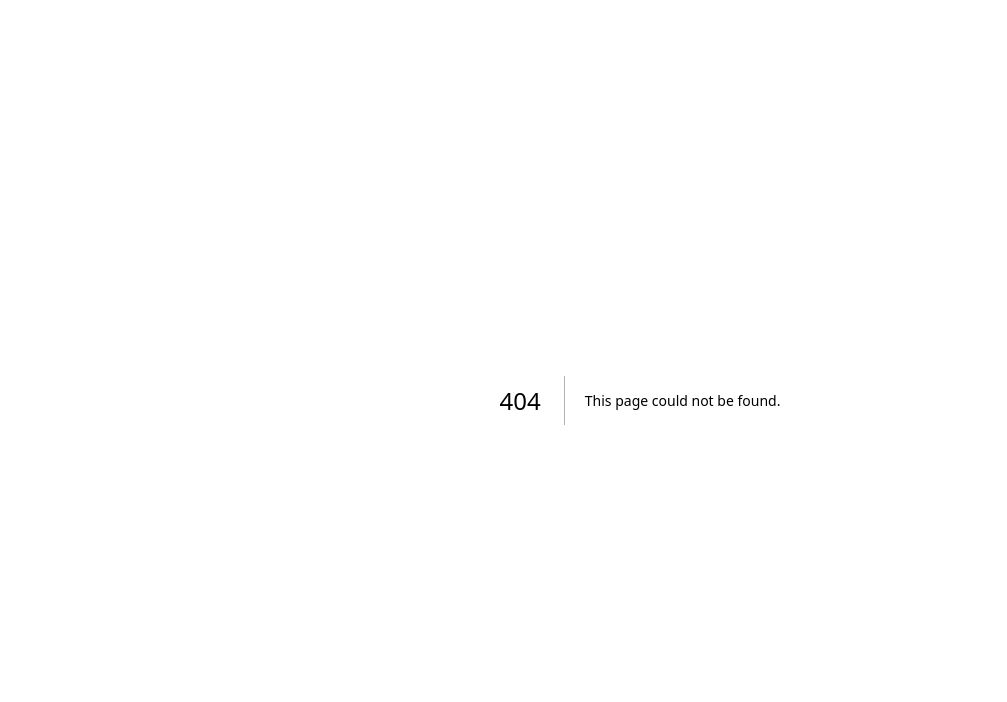
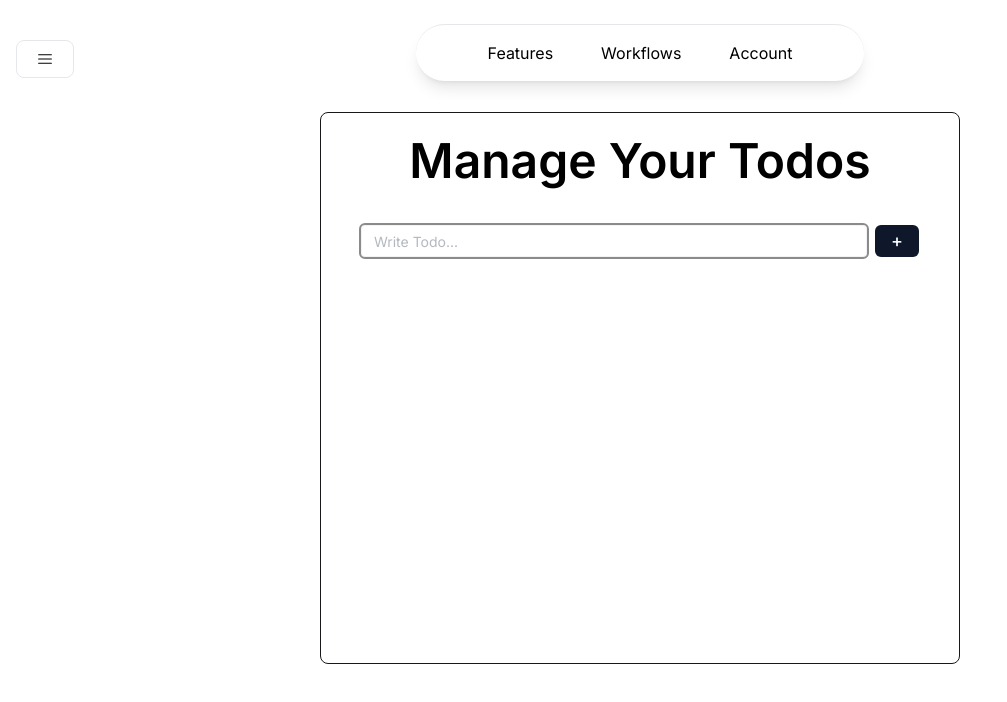
Before and after one commit to rudra-iitm/Note-Corner, a Next.js app: page /to-do in a window 1280 px wide. Before the commit this address had no page. Shown: the top 702 px of the page, without its empty margins (0-1007 px from the left). Built offline with nearby package versions, Linux system fonts and the light colour scheme.

Commit message:
Calendar Feature initialised

```diff
--- /dev/null
+++ b/app/(main)/calendar/page.tsx
@@ -0,0 +1,15 @@
+import ReactBigCalendar from '@/components/Calender'
+import { SidebarDrawer } from '@/components/SidebarDrawer'
+import React from 'react'
+
+const page = () => {
+  return (
+    <div>
+      <SidebarDrawer urll='calendar'/>
+      <ReactBigCalendar/>
+
+    </div>
+  )
+}
+
+export default page
--- a/app/todo/page.tsx
+++ b/app/(main)/to-do/page.tsx
@@ -4,6 +4,7 @@ import { useEffect, useState } from 'react'
 import { TodoProvider } from '@/Context/Todo'
 import InputTodo from '@/components/InputTodo';
 import Todo from '@/components/Todo';
+import { SidebarDrawer } from '@/components/SidebarDrawer';
 
 const Page = () => {
   const [todos, setTodos] = useState<{ id: number; todo: string; complete: boolean; }[]>([]);
@@ -35,9 +36,10 @@ const Page = () => {
 	},[todos])
   return (
 		<TodoProvider value={{todos, addTodo, deleteTodo, updateTodo, toggleComplete}}>
-			<div className="h-lvh w-lvw bg-[#555555] flex justify-center">
-				<div className="w-1/2 px-10 pt-16">
-					<p className='text-center text-5xl font-semibold mb-10 text-white'>Manage Your Todos</p>
+      <SidebarDrawer urll='to-do'/>
+			<div className="h-lvh w-lvw dark:bg-[#555555] flex justify-center pt-16 overflow-hidden absolute">
+				<div className="w-1/2 px-10 mt-12 border border-zinc-900 h-3/4 p-6 rounded-lg overflow-auto">
+					<p className='text-center text-5xl font-semibold mb-10 dark:text-white'>Manage Your Todos</p>
 					<InputTodo/>
 					<div className="flex flex-col gap-5">
 						{todos.map(thisTodo => (
--- /dev/null
+++ b/components/Calender.tsx
@@ -0,0 +1,137 @@
+"use client";
+// import { Calendar, dayjsLocalizer } from 'react-big-calendar'
+// import dayjs from 'dayjs'
+
+// const localizer = dayjsLocalizer(dayjs)
+
+// export default function ReactBigCalendar() {
+//     return(
+//     <div>
+//         <Calendar
+//         localizer={localizer}
+//         //   events={myEventsList}
+//         startAccessor="start"
+//         endAccessor="end"
+//         style={{ height: 500 }}
+//         />
+//     </div>
+//     )
+// }
+import FullCalendar from "@fullcalendar/react";
+import dayGridPlugin from "@fullcalendar/daygrid";
+import interactionPlugin from "@fullcalendar/interaction";
+import timeGridPlugin from "@fullcalendar/timegrid";
+import resourceTimeGridPlugin from "@fullcalendar/resource-timegrid";
+
+// import "@fullcalendar/core/main.css";
+// import "@fullcalendar/daygrid/main.css";
+
+// import "@fullcalendar/core/main.css";
+// import "@fullcalendar/daygrid/main.css";
+
+
+export default function ReactBigCalendar() {
+    const events = [
+        { title: 'Meeting', start: new Date() }
+      ]
+    return(
+        <div className="w-full h-full mt-4 p-40">
+        <FullCalendar
+          schedulerLicenseKey="GPL-My-Project-Is-Open-Source"
+          initialView="dayGridMonth"
+        //   ref={this.calendarComponentRef}
+        //   defaultView="dayGridMonth"
+        //   dateClick={this.handleDateClick}
+          displayEventTime={true}
+        //   header={{
+        //     left: "prev,next today",
+        //     center: "title",
+        //     right: "dayGridMonth,timeGridWeek,timeGridDay,listWeek"
+        //   }}
+          selectable={true}
+          plugins={[
+            dayGridPlugin,
+            interactionPlugin,
+            timeGridPlugin,
+            resourceTimeGridPlugin
+          ]}
+          eventClick={event => {
+            console.log(event.event._def.publicId);
+          }}
+          events={events}
+        //   select={this.handleSelectedDates}
+        //   eventLimit={3}
+        />
+      </div>
+
+    )
+}
+// class App extends React.Component {
+//   calendarComponentRef = React.createRef();
+//   state = {
+//     events: [
+//       { id: 1, title: "event 1", date: "2019-12-01" },
+//       {
+//         title: "event 2",
+//         start: "2019-12-01",
+//         end: "2019-12-05",
+//         allDay: true,
+//         HostName: "William"
+//       },
+//       {
+//         title: "event 3",
+//         start: "2019-12-05",
+//         end: "2019-12-07",
+//         allDay: true
+//       },
+//       {
+//         title: "event 4",
+//         start: "2019-12-05",
+//         end: "2019-12-07",
+//         allDay: true
+//       },
+//       {
+//         title: "event 5",
+//         start: "2019-12-05",
+//         end: "2019-12-07",
+//         allDay: true
+//       },
+//       {
+//         title: "event 6",
+//         start: "2019-12-05",
+//         end: "2019-12-07",
+//         allDay: true
+//       }
+//     ]
+//   };
+
+//   handleDateClick = arg => {
+//     alert(arg.dateStr);
+//   };
+
+//   handleSelectedDates = info => {
+//     alert("selected " + info.startStr + " to " + info.endStr);
+//     const title = prompt("What's the name of the title");
+//     console.log(info);
+//     if (title != null) {
+//       const newEvent = {
+//         title,
+//         start: info.startStr,
+//         end: info.endStr
+//       };
+//       const data = [...this.state.events, newEvent];
+//       this.setState({ events: data });
+//       console.log("here", data);
+//     } else {
+//       console.log("nothing");
+//     }
+//   };
+
+//   render() {
+//     return (
+//          );
+//   }
+// }
+
+// const rootElement = document.getElementById("root");
+// ReactDOM.render(<App />, rootElement);
--- a/components/InputTodo.tsx
+++ b/components/InputTodo.tsx
@@ -13,8 +13,8 @@ const InputTodo = () => {
   }
   return (
     <form onSubmit={addNewTodo} className="w-full h-8 rounded-3xl mb-8 flex gap-1">
-      <Input className="w-11/12 h-full rounded-s-xl pl-3 opacity-50" value={newTodo} onChange={(e) => setNewTodo(e.target.value)} placeholder="Write Todo..."/>
-			<Button className="h-full" type="submit">+</Button>
+      <Input className="w-11/12 mr-1 h-full rounded pl-3 outline-2 outline-zinc-900 dark:outline-zinc-400 outline opacity-50" value={newTodo} onChange={(e) => setNewTodo(e.target.value)} placeholder="Write Todo..."/>
+			<Button className="h-full hover:bg-blue-800 text-lg" type="submit">+</Button>
 		</form>
     )
 }
--- a/components/Sidebar.tsx
+++ b/components/Sidebar.tsx
@@ -18,7 +18,7 @@ const Sidebar = ({urll,toggleDrawer}: {urll:string,toggleDrawer: () => void}) =>
   // }, []);
 
   // const currentUrlArray = currentUrl.split("/");
-  urll==='#'?console.log(1):console.log(2);
+  // urll==='#'?console.log(1):console.log(2);
   // console.log(urll);
   return (
     <div>
@@ -76,7 +76,7 @@ const Sidebar = ({urll,toggleDrawer}: {urll:string,toggleDrawer: () => void}) =>
                 <RiRobot2Fill className="size-4" />
                 Ask AI
               </a></li>
-              <li><a className={`flex items-center gap-x-3.5 py-2 px-2.5 text-sm rounded-lg hover:bg-gray-100 dark:hover:bg-gray-900 dark:text-slate-400 dark:hover:text-slate-300 ${urll==='calender'?'text-blue-500':'text-slate-700'}`} href="/calender">
+              <li><a className={`flex items-center gap-x-3.5 py-2 px-2.5 text-sm rounded-lg hover:bg-gray-100 dark:hover:bg-gray-900 dark:text-slate-400 dark:hover:text-slate-300 ${urll==='calendar'?'text-blue-500':'text-slate-700'}`} href="/calendar">
                 <svg className="size-4" xmlns="http://www.w3.org/2000/svg" width="24" height="24" viewBox="0 0 24 24" fill="none" stroke="currentColor" strokeWidth="2" strokeLinecap="round" strokeLinejoin="round"><rect width="18" height="18" x="3" y="4" rx="2" ry="2"/><line x1="16" x2="16" y1="2" y2="6"/><line x1="8" x2="8" y1="2" y2="6"/><line x1="3" x2="21" y1="10" y2="10"/><path d="M8 14h.01"/><path d="M12 14h.01"/><path d="M16 14h.01"/><path d="M8 18h.01"/><path d="M12 18h.01"/><path d="M16 18h.01"/></svg>
                 Calendar
               </a></li>
--- a/components/Todo.tsx
+++ b/components/Todo.tsx
@@ -37,14 +37,14 @@ const Todo : React.FC<TodoProps> = ({ todo }) => {
   }
   return (
     <div className="w-full h-12">
-      <form onSubmit={handleSubmit} className={`h-full w-full flex gap-3 justify-center items-center px-4 py-2 rounded-xl ${todo.complete ? "bg-[#666666]" : "bg-[#444444]"}`}>
-        <Checkbox checked={todo.complete} onClick={() => toggleComplete(todo.id)}/>
-        <Input className={`w-10/12 p-2 bg-transparent ${todo.complete ? "line-through" : ""}`} type="text" readOnly={!editable} value={thisTodo} onChange={(e) => setThisTodo(e.target.value)} />
+      <form onSubmit={handleSubmit} className={`h-full w-full flex gap-3 justify-center items-center px-4 py-2 rounded-xl ${todo.complete ? "bg-green-600 " : "bg-zinc-700 dark:bg-zinc-200"}`}>
+        <Checkbox checked={todo.complete} onClick={() => toggleComplete(todo.id)} className="bg-zinc-300 "/>
+        <Input className={`w-10/12 p-2 border-0 outline-2 outline-zinc-900 ${todo.complete ? "line-through" : ""}`} type="text" readOnly={!editable} value={thisTodo} onChange={(e) => setThisTodo(e.target.value)} />
         <Button variant={editable ? "default" : "outline"} className="w-1/12 h-full" type="submit">
-          {editable ? <Save size={16}/> : <Pencil size={16}/> }
+          {editable ? <Save size={20}/> : <Pencil size={20}/> }
         </Button>
         <Button variant="destructive" className="w-1/12 h-full" onClick={deleteThisTodo}>
-          <Trash2 size={16}/>
+          <Trash2 size={20}/>
         </Button>
       </form>
     </div>
```
Also changed, not shown: package.json (+7 -0 lines), 1 other file (tests, documents, lock files or other folders).
